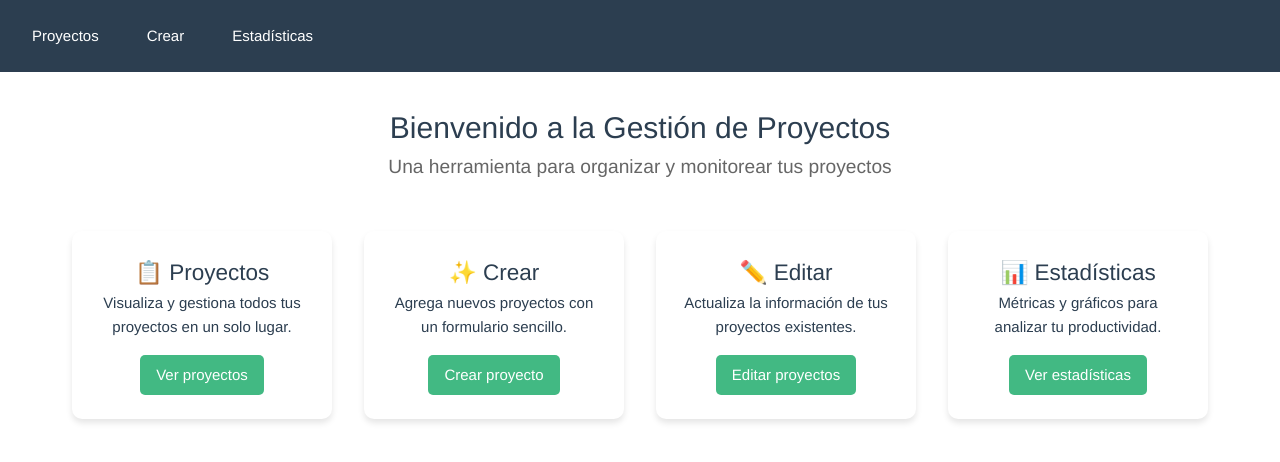
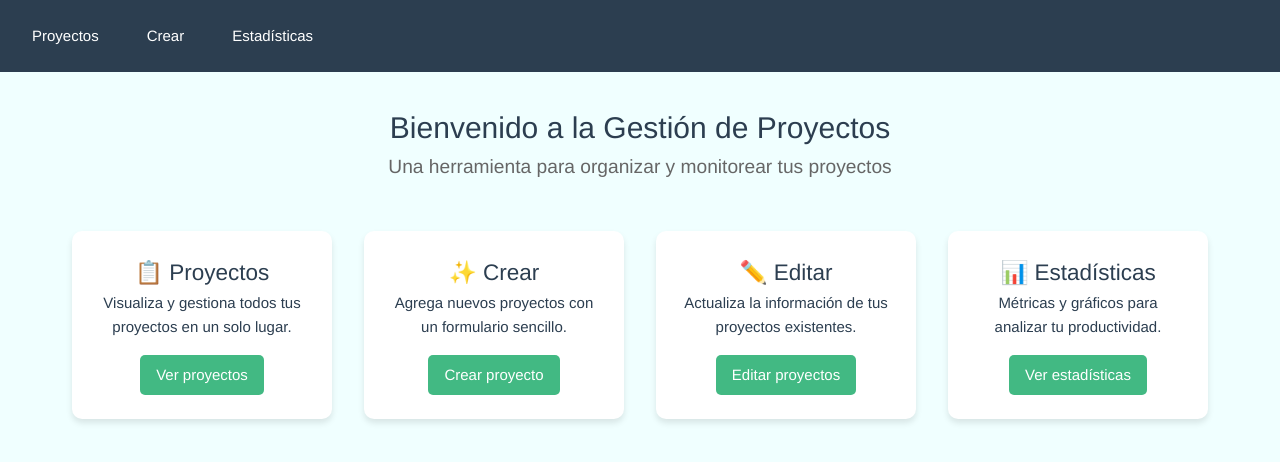
Before and after one commit to BastianCarrasco/carteraProyectos, a Vue app in the folder cartera/: page / in a window 1280 px wide. Shown: the top 462 px of the page. Built offline with nearby package versions, Linux system fonts and the light colour scheme.

Commit message:
cambios al css

```diff
--- a/cartera/src/assets/main.css
+++ b/cartera/src/assets/main.css
@@ -1 +1,5 @@
 @import './base.css';
+
+body {
+  background-color: azure;
+}
```
